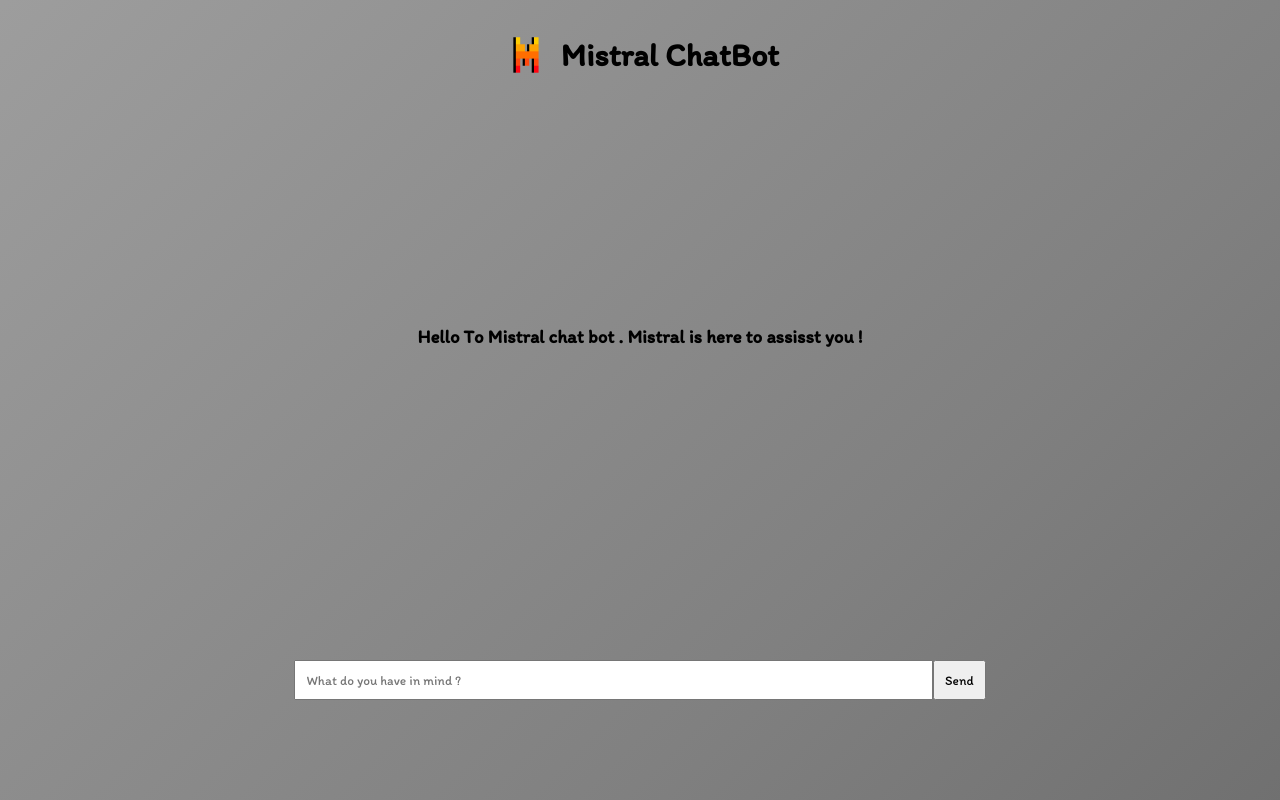
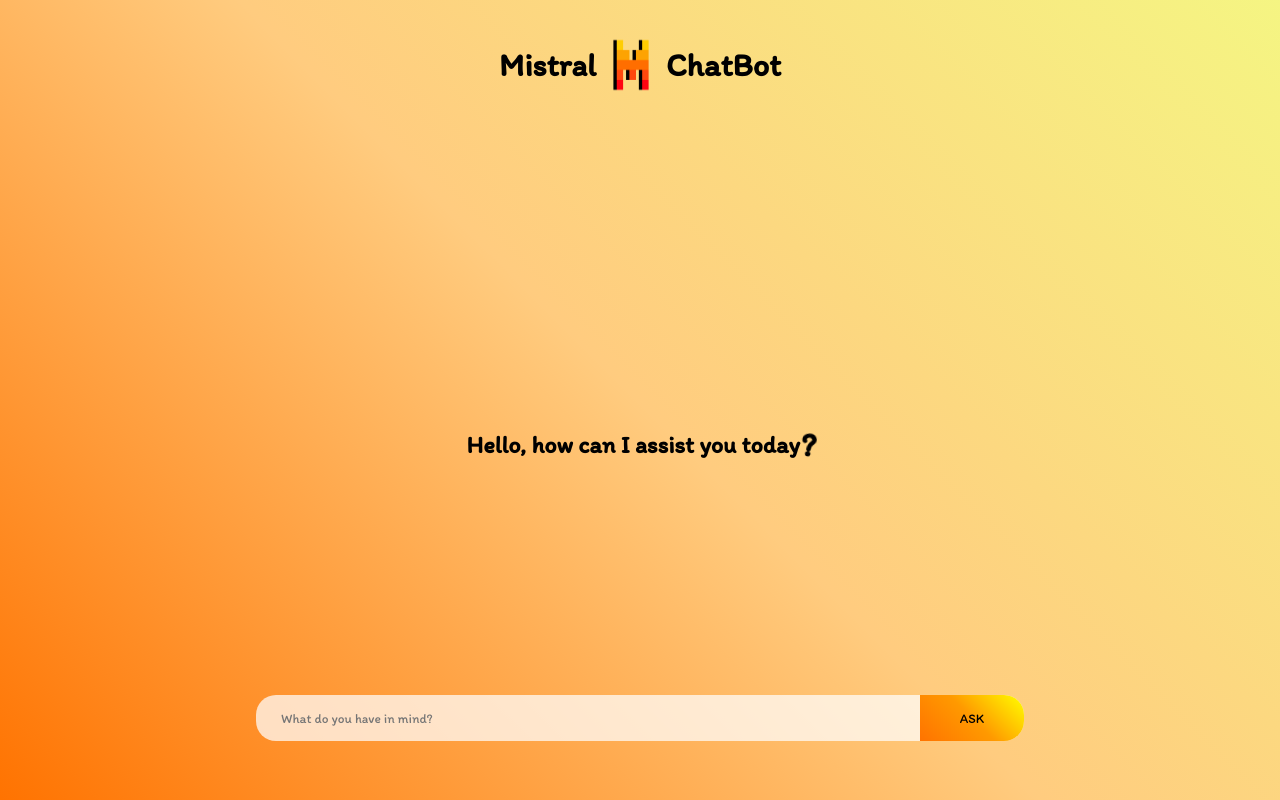
Before and after one commit to chouaib1123/MistralTestChatBot, a Next.js app: page / in a window 1280 px wide. Built offline with nearby package versions, Linux system fonts and the light colour scheme.

Commit message:
Initial commit

```diff
--- a/package.json
+++ b/package.json
@@ -11,6 +11,7 @@
   "dependencies": {
     "@mistralai/mistralai": "^1.1.0",
     "gh-pages": "^6.2.0",
+    "marked": "^14.1.4",
     "next": "15.0.2",
     "react": "19.0.0-rc-02c0e824-20241028",
     "react-dom": "19.0.0-rc-02c0e824-20241028"
--- a/src/app/page.js
+++ b/src/app/page.js
@@ -1,6 +1,7 @@
 "use client";
 
 import { useState, useEffect } from "react";
+import { marked } from "marked";
 import "./style.css";
 
 const HomePage = () => {
@@ -69,40 +70,38 @@
 
   return (
     <div className="MainChat">
+      <h1>
 
-      <h1>
-        <img
+        Mistral <img
           src="/Mistral.png"
           alt="Mistral ChatBot Logo"
-          style={{ marginRight: "10px", verticalAlign: "middle" }}
-        />
-        Mistral ChatBot
+        /> ChatBot
       </h1>
       <div className="Messages">
         {messages.length === 0 ? (
-        <h3 className="Title">Hello To Mistral chat bot . Mistral is here to assisst you !</h3>
+          <h2 className="Title">Hello, how can I assist you today <p>?</p></h2>
         ) : (
           messages.map((msg, index) => (
             <div key={index} className="Message">
               <strong>{msg.sender === "user" ? "You" : "Mistral"}</strong>
-            <p>{msg.message}</p>
+              <p dangerouslySetInnerHTML={{
+                __html: msg.sender === "bot" ? marked(msg.message) : msg.message
+              }} />
             </div>
           ))
         )}
       </div>
-
-
       <div className="InputField">
         <input
           type="text"
           name="Input"
           onChange={handleInputChange}
           id="Input"
-          placeholder="What do you have in mind ? "
+          placeholder="What do you have in mind?"
           value={inputValue}
         />
         <button onClick={handleSubmit} disabled={loading}>
-          {loading ? "Loading..." : "Send"}
+          {loading ? "Loading..." : "ASK"}
         </button>
       </div>
     </div>
--- a/src/app/style.css
+++ b/src/app/style.css
@@ -13,28 +13,20 @@
 }
 
 body {
-    height: 90vh;
-    background: linear-gradient(135deg, #f0f0f0, #d3d3d3, #a9a9a9, #808080, #505050);
-    background-size: 400% 400%;
-    animation: gradientBackground 10s ease infinite;
+    height: 100vh;
+    background: linear-gradient(45deg, rgb(255, 115, 0.5),rgb(255, 153, 0,0.5), rgb(235, 235, 7,0.5));
+    padding-top: 20px ;
+
 }
 
-@keyframes gradientBackground {
-    0% {
-        background-position: 0% 50%;
-    }
-    50% {
-        background-position: 100% 50%;
-    }
-    100% {
-        background-position: 0% 50%;
-    }
+button{
+    cursor: pointer;
 }
 
 .MainChat {
     display: grid;
     grid-template-rows: auto 1fr auto;
-    height: 100%;
+    height: 95%;
     margin: 0 20vw;
     gap: 20px;
 }
@@ -47,6 +39,7 @@
 
 .Message strong {
     font-size: 1.2em;
+
 }
 
 .Message p {
@@ -56,20 +49,20 @@
 .Messages {
     overflow-y: scroll;
     flex-grow: 1;
-    padding: 15px;
+    padding: 50px;
+    margin: 50px auto;
     scroll-behavior: smooth;
+    scrollbar-width: none;
+    width: 100%;
 }
 
 .Messages::-webkit-scrollbar {
     display: none;
 }
 
-.Messages {
-    scrollbar-width: none;
-}
+
 
 .MainChat h1 {
-    margin-top: 20px;
     font-size: 2em;
     text-align: center;
     padding: 10px;
@@ -79,35 +72,84 @@
 }
 
 .MainChat h1 img {
-    width: 50px;
-    height: 50px;
-    margin-right: 10px;
+    width: 70px;
+    height: 70px;
 }
 
 .InputField {
     display: grid;
     grid-template-columns: 1fr auto;
-    width: 90%;
-    margin-bottom: 20px;
+    width: 100%;
     margin: auto auto 20px;
+    background-color: rgba(255, 255, 255, 0.719);
+    border-radius: 20px;
+    padding-left: 15px;
+
+}
+.Messages li{
+    margin-left: 20px;
+}
+.Title {
+    display: flex;
+    justify-content: center;
+    margin-top: 200px;
+    text-align: center;
+    overflow: hidden;
+    white-space: nowrap;
 }
 
+.Title p {
+    margin-left: 3px;
+    display: inline-block;
+    animation: questionMarkAnimation 1s infinite;
+}
+
+@keyframes questionMarkAnimation {
+    0% {
+        transform: rotateZ(0deg) scale(1);
+    }
+    50% {
+        transform: rotateZ(10deg) scale(1.4);
+    }
+    100% {
+        transform: rotateZ(0deg) scale(1);
+    }
+}
+
+
+
 .InputField button {
-    padding: 10px;
+    padding: 15px 40px;
+    border-top-right-radius: 20px;
+    border-bottom-right-radius: 20px;
+    border: none;
+    background: linear-gradient(45deg, rgb(255, 115, 0),rgb(255, 153, 0), yellow);
+    transition-duration: .5s;
+}
+.InputField button:hover {
+    color: white;
+
 }
 
 .InputField input {
     padding: 10px;
     width: 100%;
+    border-radius: 20px;
+    background: none;
+    border: none;
 }
 
 .InputField input:focus {
     outline: none;
 }
-
+@media (max-width: 1000px) {
+    .MainChat{
+        margin: 0 10vw;
+    }
+}
 @media (max-width: 768px) {
     .MainChat {
-        margin: 0 2vw;
+        margin: 0 10vw;
     }
 
     .Message {
@@ -126,10 +168,11 @@
     .InputField {
         margin-bottom: 15px;
     }
+    .Messages{
+        margin: 30px auto;
+        padding: 10px;
+    }
 
-    .InputField button {
-        padding: 8px;
-    }
 
     .InputField input {
         padding: 8px;
@@ -138,12 +181,10 @@
 
 @media (max-width: 480px) {
     .MainChat {
-        margin: 0 1vw;
+        margin: 0 3vw;
     }
 
-    .Message {
-        grid-template-columns: 25% auto;
-    }
+
 
     .Message strong {
         font-size: 1em;
@@ -159,17 +200,10 @@
     }
 
     .InputField button {
-        padding: 6px;
+        padding: 12px 30px;
     }
 
     .InputField input {
         padding: 6px;
     }
 }
-
-.Title{
-    display: flex;
-    justify-content: center;
-    margin-top: 200px;
-    text-align: center;
-}
```
Also changed, not shown: 1 other file (tests, documents, lock files or other folders). Lines whose indentation alone changed are shown as unchanged.
